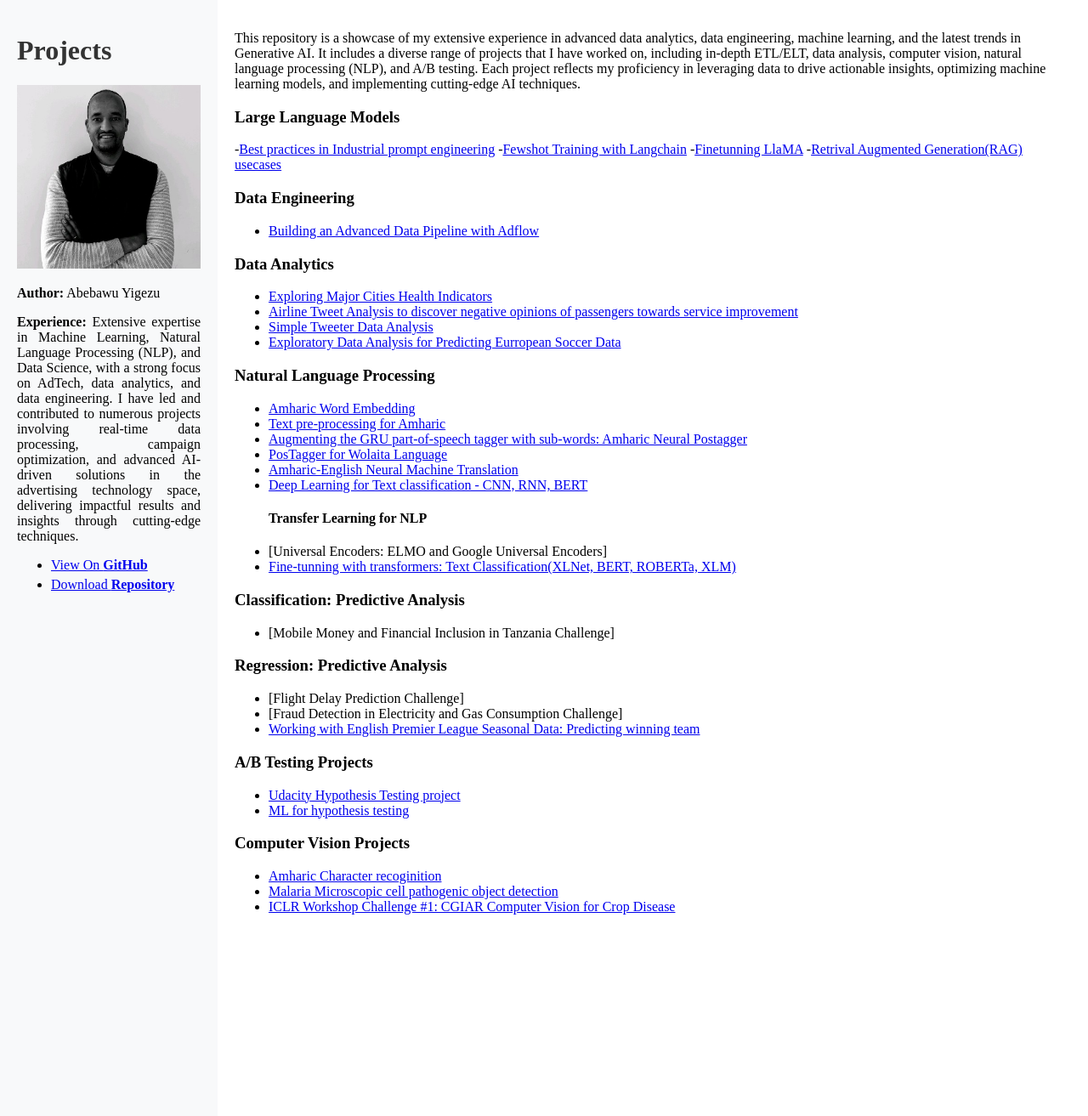
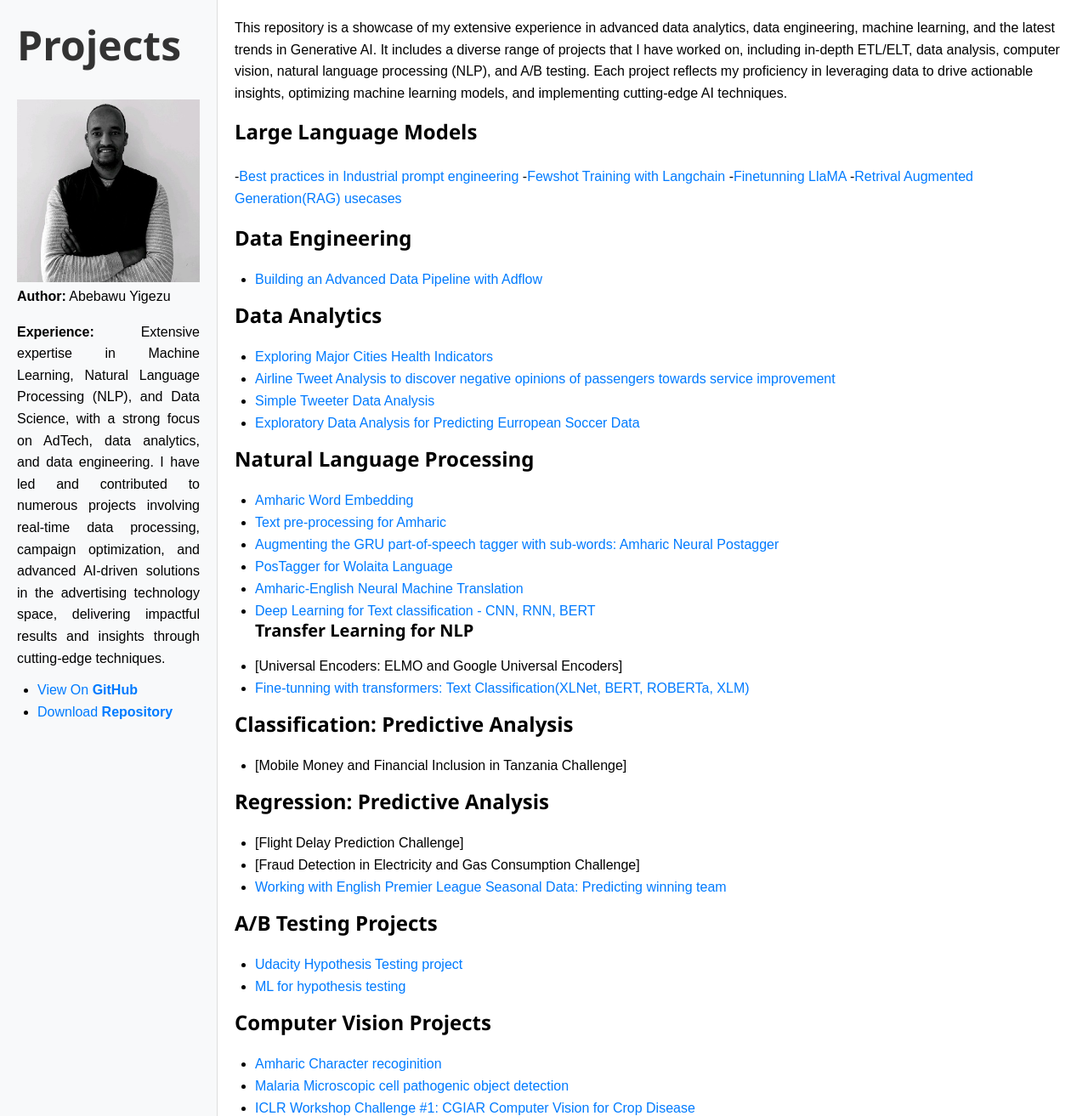
Before and after one commit to Abe2G/Abe2G.github.io, a Jekyll site: the page built from index.md, in a window 1280 px wide and 1313 px high. Shown: the whole window at 85% size. Built offline with Jekyll 4.4.1, drawn with Linux system fonts in a browser that asks for light colours; our own code applies the rules of GitHub Pages for plain Markdown files; a script that is not in the unit is left out.

Commit message:
formated

```diff
--- a/_layouts/default.html
+++ b/_layouts/default.html
@@ -16,6 +16,7 @@
       overflow-x: hidden;
       display: flex;
       height: 100vh;
+      font-family: Arial, sans-serif;
     }
     .header {
       width: 20%;
@@ -27,10 +28,16 @@
       overflow: auto;
       padding: 20px;
       background-color: #f8f9fa;
+      border-right: 1px solid #ddd;
     }
     .header img {
       max-width: 100%;
       height: auto;
+    }
+    .header h1 a {
+      text-decoration: none;
+      color: #333;
+      font-size: 1.5em;
     }
     .content {
       margin-left: 20%;
@@ -38,17 +45,60 @@
       padding: 20px;
       box-sizing: border-box;
     }
+    p {
+      margin: 0 0 1em;
+      line-height: 1.6;
+    }
+    h1, h2, h3, h4, h5, h6 {
+      margin: 0 0 1em;
+      font-family: 'Segoe UI', Tahoma, Geneva, Verdana, sans-serif;
+    }
+    h1 { font-size: 2em; }
+    h2 { font-size: 1.75em; }
+    h3 { font-size: 1.5em; }
+    h4 { font-size: 1.25em; }
+    h5 { font-size: 1em; }
+    h6 { font-size: 0.875em; }
+    a {
+      color: #007bff;
+      text-decoration: none;
+    }
+    a:hover {
+      text-decoration: underline;
+    }
+    code {
+      font-family: 'Courier New', Courier, monospace;
+      background-color: #f1f1f1;
+      padding: 2px 4px;
+      border-radius: 4px;
+    }
+    pre code {
+      display: block;
+      padding: 10px;
+      background-color: #f5f5f5;
+      overflow-x: auto;
+    }
+    ul, ol {
+      margin: 0 0 1em;
+      padding-left: 1.5em;
+    }
+    li {
+      margin-bottom: 0.5em;
+    }
+    ol {
+      list-style-type: decimal;
+    }
+    ul {
+      list-style-type: disc;
+    }
     nav a {
+      display: inline-block;
       margin-right: 10px;
+      color: #333;
+      text-decoration: none;
     }
-    /* Optional styling */
-    header h1 a {
-      text-decoration: none;
-      color: #333;
-    }
-    .downloads a {
-      display: block;
-      margin: 5px 0;
+    nav a:hover {
+      text-decoration: underline;
     }
   </style>
 </head>
```
